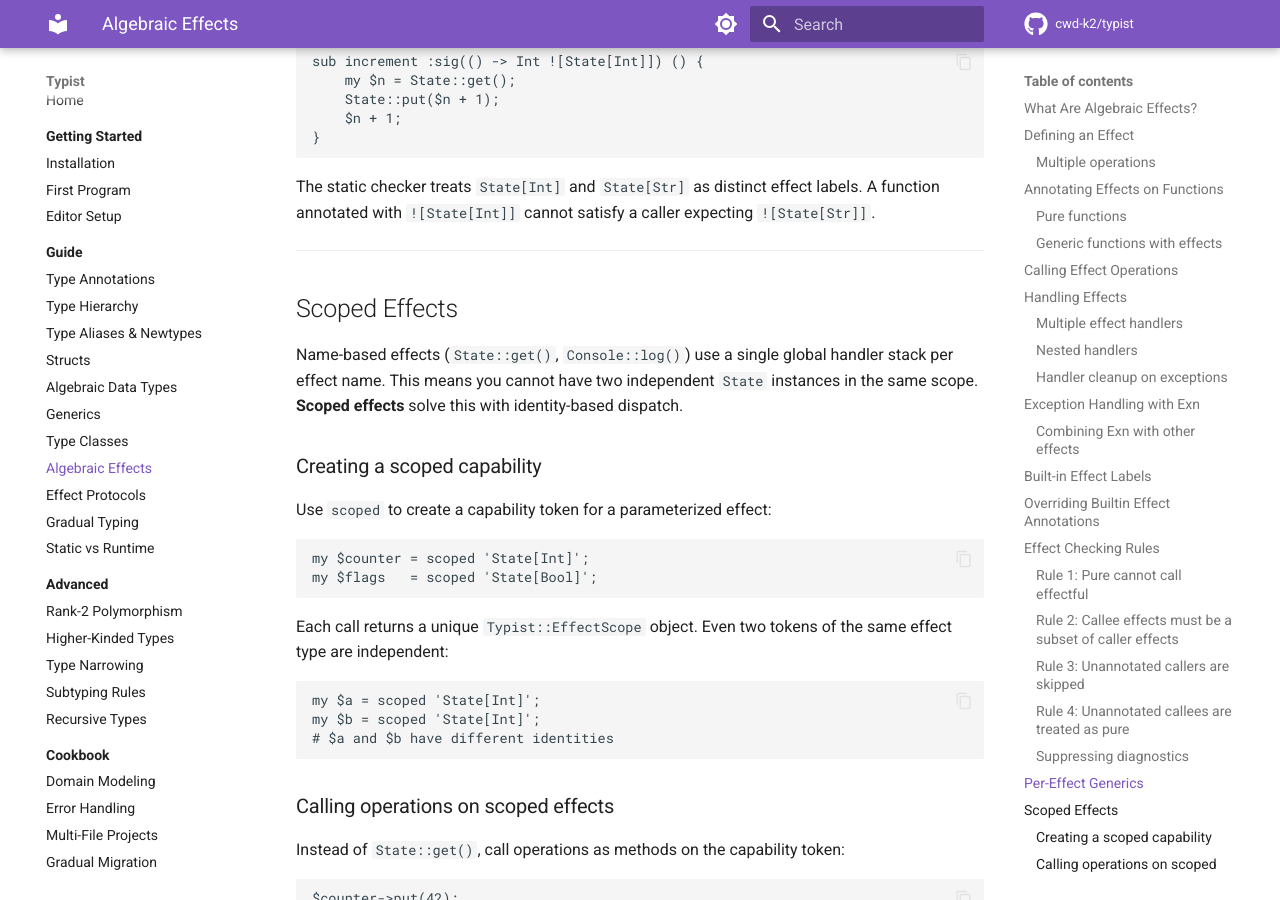
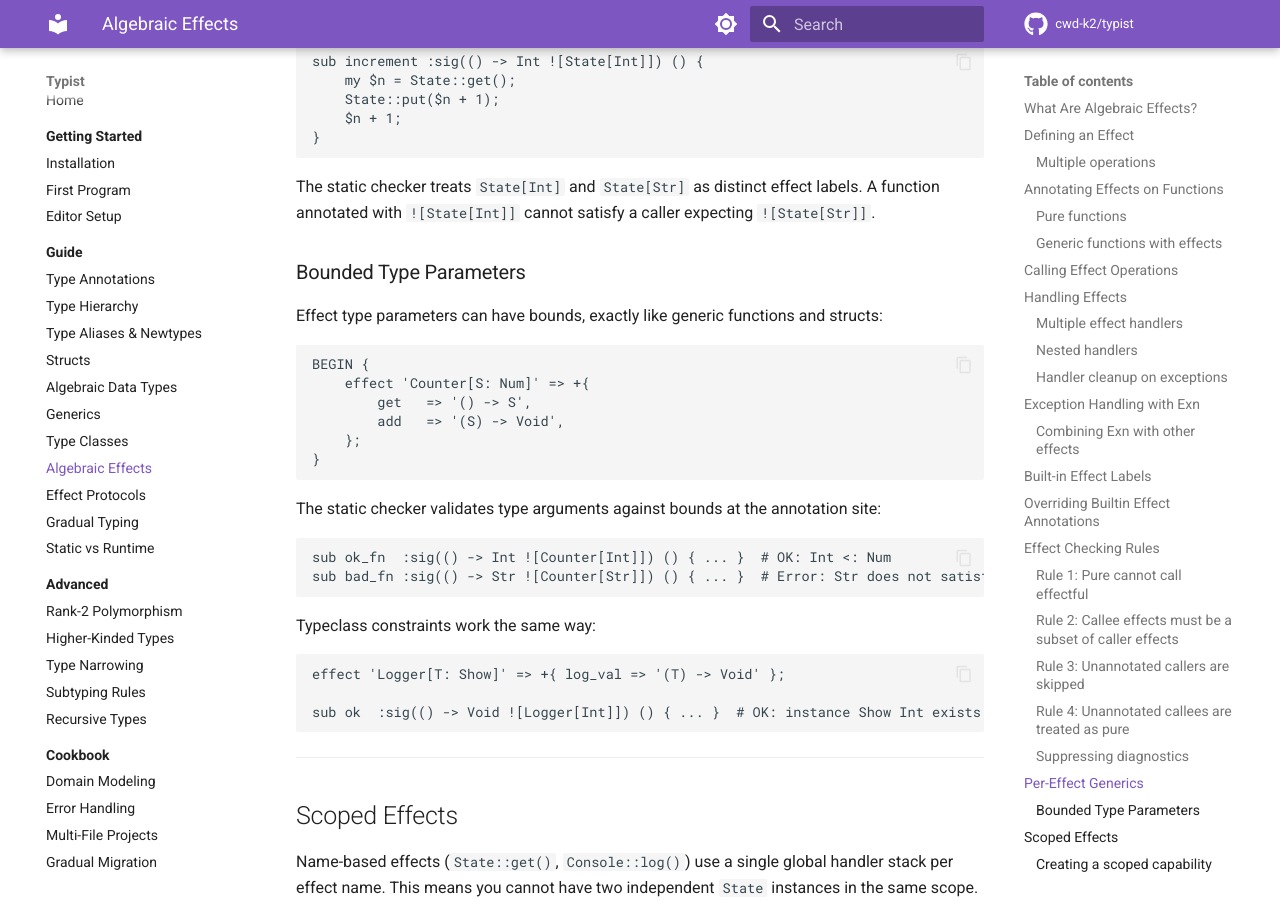
Before and after one commit to cwd-k2/typist, an MkDocs documentation site: the page built from docs/guide/effects.md, in a window 1280 px wide and 900 px high, scrolled down 8415 px. Built offline with MkDocs 1.6.1 and Material for MkDocs 9.7.7, drawn with Linux system fonts in a browser that asks for light colours; comment, search, counter and statistics services are not loaded.

Commit message:
Add semantic tokens for scoped effect strings and update docs
- Tokenize type names inside quoted effect strings after `scoped`
  keyword (e.g. State and Int in `scoped 'State[Int]'`)
- Fix keyword `next` bypass: scoped/handle now fall through for
  post-processing instead of skipping
- Remove quotes from scoped hover display so TextMate grammar
  highlights type names naturally
- Document bounded effect generics across guide, conventions,
  static-analysis, and lsp-coverage docs

Co-Authored-By: Claude Opus 4.6 <noreply@anthropic.com>

````diff
--- a/docs/guide/effects.md
+++ b/docs/guide/effects.md
@@ -396,6 +396,34 @@ sub increment :sig(() -> Int ![State[Int]]) () {
 
 The static checker treats `State[Int]` and `State[Str]` as distinct effect labels. A function annotated with `![State[Int]]` cannot satisfy a caller expecting `![State[Str]]`.
 
+### Bounded Type Parameters
+
+Effect type parameters can have bounds, exactly like generic functions and structs:
+
+```typist
+BEGIN {
+    effect 'Counter[S: Num]' => +{
+        get   => '() -> S',
+        add   => '(S) -> Void',
+    };
+}
+```
+
+The static checker validates type arguments against bounds at the annotation site:
+
+```typist
+sub ok_fn  :sig(() -> Int ![Counter[Int]]) () { ... }  # OK: Int <: Num
+sub bad_fn :sig(() -> Str ![Counter[Str]]) () { ... }  # Error: Str does not satisfy bound Num
+```
+
+Typeclass constraints work the same way:
+
+```typist
+effect 'Logger[T: Show]' => +{ log_val => '(T) -> Void' };
+
+sub ok  :sig(() -> Void ![Logger[Int]]) () { ... }  # OK: instance Show Int exists
+```
+
 ---
 
 ## Scoped Effects
````
Also changed, not shown: docs/guide/generics.md (+6 -0 lines), docs/internal/conventions.md (+11 -0 lines), docs/internal/lsp-coverage.md (+1 -0 lines), docs/internal/static-analysis.md (+4 -0 lines), 3 other files.
